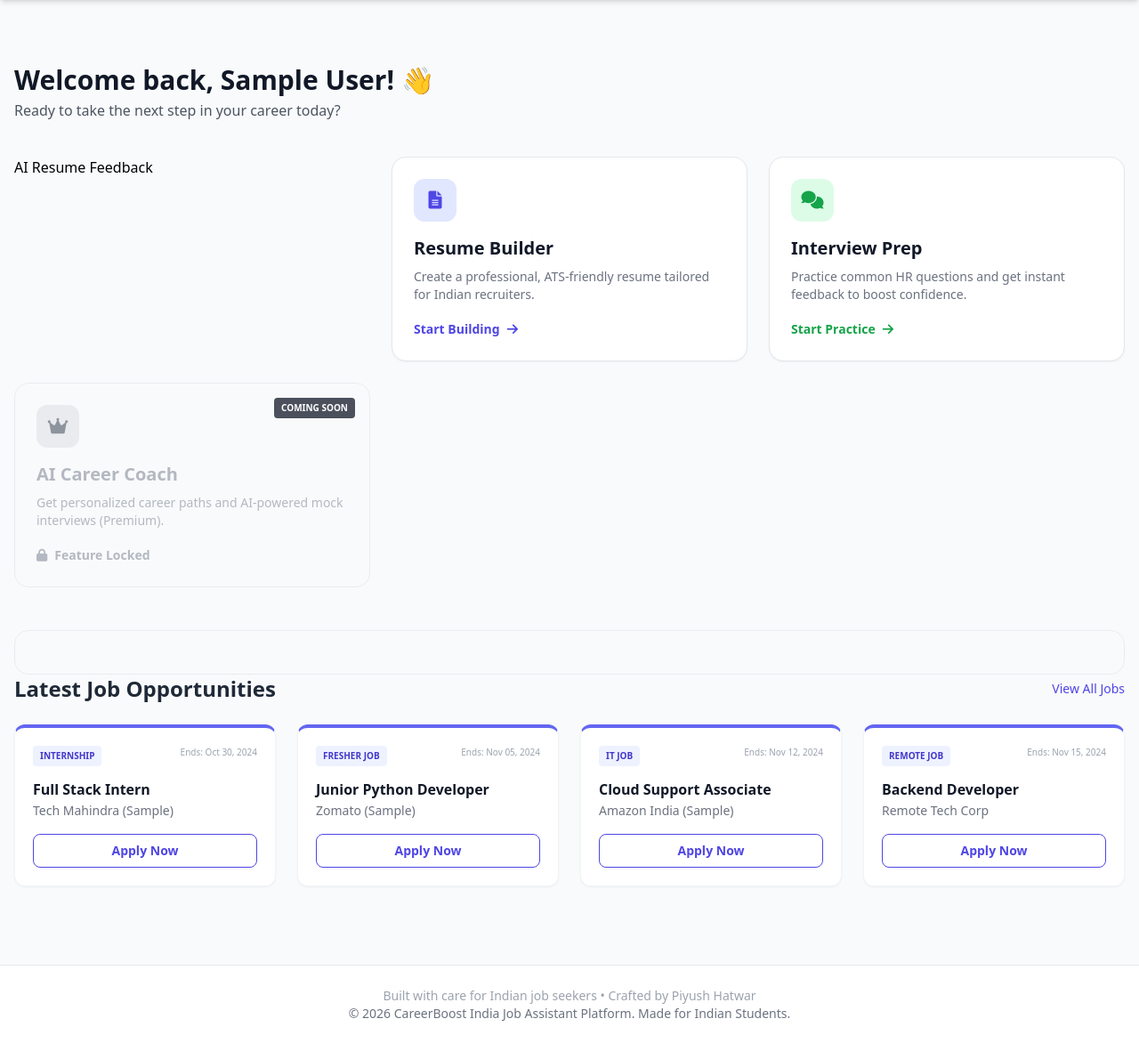
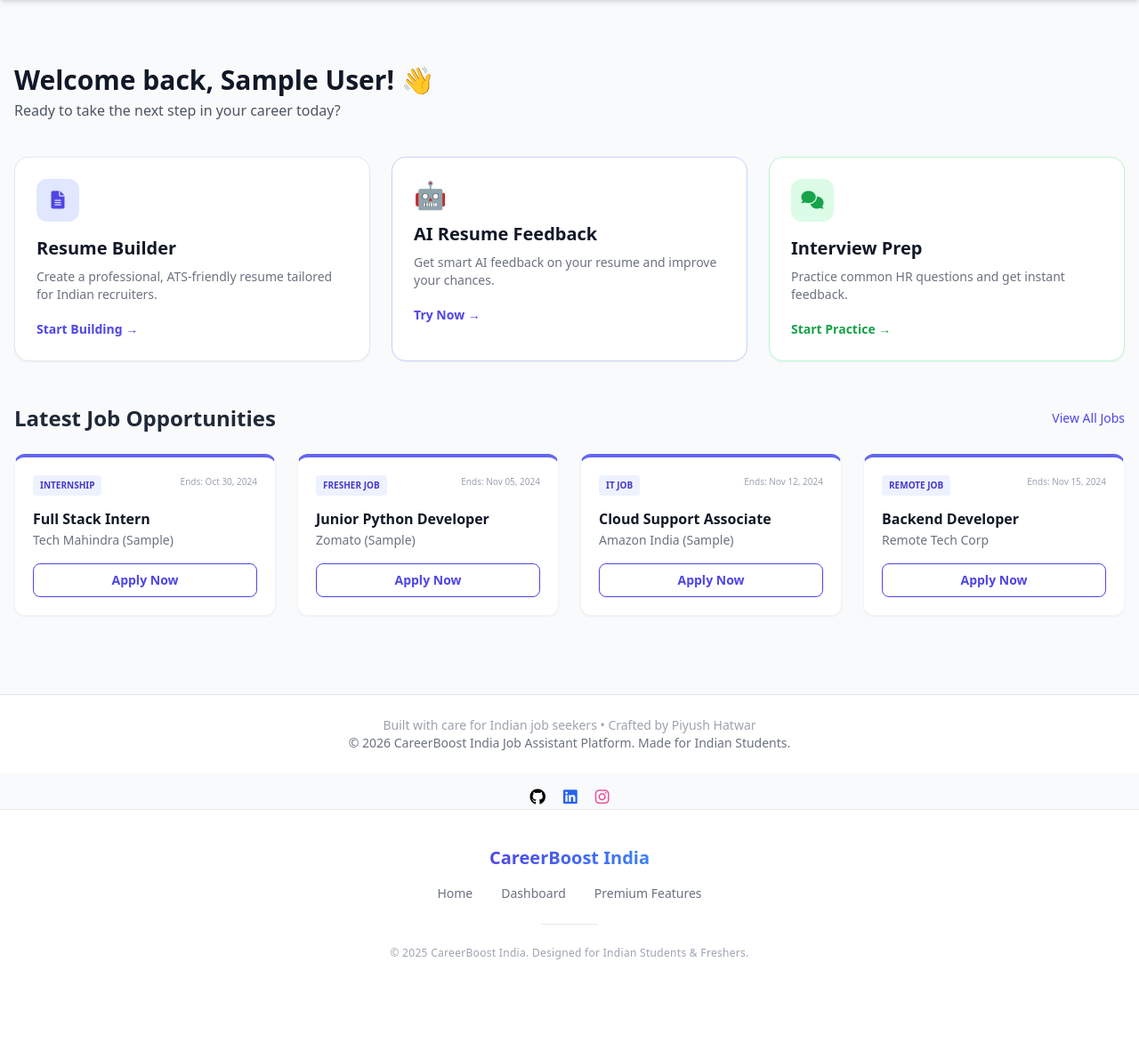
Before and after one commit to student-piyush25/job-assistant-pro, a Flask app: page /dashboard in a window 1280 px wide. Shown: the part 64-1236 px from the top of the page at 89% size. After the commit the page ends 1142 px from the top, so only its background shows below. Run offline with Flask 3, Linux system fonts and the light colour scheme; the visitor is signed in with stand-in values (Sample User, id 1); some libraries are stand-ins or nearby versions.

Commit message:
Fix extra closing tag in dashboard

```diff
--- a/templates/dashboard.html
+++ b/templates/dashboard.html
@@ -12,67 +12,46 @@
     <div class="grid grid-cols-1 md:grid-cols-3 gap-6 mb-12">
 
         <!-- Card 1: Resume Builder -->
-        <a href="/resume/feedback">AI Resume Feedback</a>
+
         <a href="{{ url_for('resume.build_resume') }}" class="group bg-white border border-gray-200 rounded-2xl p-6 shadow-sm hover:shadow-md hover:border-indigo-300 transition-all duration-300">
-            <div class="w-12 h-12 bg-indigo-100 text-indigo-600 rounded-xl flex items-center justify-center mb-4 group-hover:bg-indigo-600 group-hover:text-white transition-colors">
+        <div class="w-12 h-12 bg-indigo-100 text-indigo-600 rounded-xl flex items-center justify-center mb-4">
             <i class="fas fa-file-alt text-xl"></i>
         </div>
+
         <h3 class="text-xl font-bold text-gray-900 mb-2">Resume Builder</h3>
         <p class="text-gray-500 text-sm mb-4">Create a professional, ATS-friendly resume tailored for Indian recruiters.</p>
-            <span class="text-indigo-600 font-semibold text-sm inline-flex items-center">
-                Start Building <i class="fas fa-arrow-right ml-2 group-hover:ml-3 transition-all"></i>
-            </span>
+
+        <span class="text-indigo-600 font-semibold text-sm">Start Building →</span>
     </a>
-        <!-- Card 2: Interview Practice -->
-        <a href="{{ url_for('interview.practice') }}" class="group bg-white border border-gray-200 rounded-2xl p-6 shadow-sm hover:shadow-md hover:border-indigo-300 transition-all duration-300">
-            <div class="w-12 h-12 bg-green-100 text-green-600 rounded-xl flex items-center justify-center mb-4 group-hover:bg-green-600 group-hover:text-white transition-colors">
+
+    <!-- Card 2: AI Resume Feedback -->
+    <a href="/resume/feedback" class="group bg-white border border-indigo-200 rounded-2xl p-6 shadow-sm hover:shadow-md transition-all duration-300">
+        <div class="text-indigo-600 text-3xl mb-3">🤖</div>
+
+        <h3 class="text-xl font-bold text-gray-900 mb-2">AI Resume Feedback</h3>
+        <p class="text-gray-500 text-sm mb-4">
+            Get smart AI feedback on your resume and improve your chances.
+        </p>
+
+        <span class="text-indigo-600 font-semibold text-sm">Try Now →</span>
+    </a>
+
+    <!-- Card 3: Interview Prep -->
+    <a href="/interview" class="group bg-white border border-green-200 rounded-2xl p-6 shadow-sm hover:shadow-md transition-all duration-300">
+        <div class="w-12 h-12 bg-green-100 text-green-600 rounded-xl flex items-center justify-center mb-4">
             <i class="fas fa-comments text-xl"></i>
         </div>
+
         <h3 class="text-xl font-bold text-gray-900 mb-2">Interview Prep</h3>
-            <p class="text-gray-500 text-sm mb-4">Practice common HR questions and get instant feedback to boost confidence.</p>
-            <span class="text-green-600 font-semibold text-sm inline-flex items-center">
-                Start Practice <i class="fas fa-arrow-right ml-2 group-hover:ml-3 transition-all"></i>
-            </span>
+        <p class="text-gray-500 text-sm mb-4">
+            Practice common HR questions and get instant feedback.
+        </p>
+
+        <span class="text-green-600 font-semibold text-sm">Start Practice →</span>
     </a>
 
-        {% if current_user.is_authenticated and current_user.is_premium %}
-<span style="background:gold; padding:2px 6px; border-radius:5px; font-size:12px;">
-    PREMIUM
-</span>
-{% endif %}
+</div>
 
-        <!-- Card 3: Premium Tools -->
-        {% if current_user.is_authenticated and current_user.is_premium %}
-<div class="relative bg-white border border-indigo-200 rounded-2xl p-6 shadow-sm">
-    <div class="absolute top-4 right-4 bg-indigo-600 text-white text-[10px] uppercase font-bold px-2 py-1 rounded">
-        Premium Active
-    </div>
-    <div class="w-12 h-12 bg-indigo-100 text-indigo-600 rounded-xl flex items-center justify-center mb-4">
-        <i class="fas fa-crown text-xl"></i>
-    </div>
-    <h3 class="text-xl font-bold text-gray-900 mb-2">AI Career Coach</h3>
-    <p class="text-gray-500 text-sm mb-4">Premium tools unlocked.</p>
-    <span class="text-indigo-600 font-semibold text-sm">Ready</span>
-</div>
-{% else %}
-<a href="{{ url_for('main.premium') }}" class="relative bg-gray-50 border border-gray-200 rounded-2xl p-6 opacity-75 overflow-hidden block">
-
-    <div class="absolute top-4 right-4 bg-gray-900 text-white text-[10px] uppercase font-bold px-2 py-1 rounded">
-        Coming Soon
-    </div>
-    <div class="w-12 h-12 bg-gray-200 text-gray-500 rounded-xl flex items-center justify-center mb-4">
-        <i class="fas fa-crown text-xl"></i>
-    </div>
-    <h3 class="text-xl font-bold text-gray-400 mb-2">AI Career Coach</h3>
-    <p class="text-gray-400 text-sm mb-4">Get personalized career paths and AI-powered mock interviews (Premium).</p>
-    <span class="text-gray-400 font-semibold text-sm inline-flex items-center cursor-not-allowed">
-        <i class="fas fa-lock mr-2"></i> Feature Locked
-    </span>
-</div>
-{% endif %}
-
-
-    </a>
     <!-- Job Opportunities Section -->
     <div class="mb-6 flex items-center justify-between">
         <h3 class="text-2xl font-bold text-gray-800">Latest Job Opportunities</h3>
```
Lines whose indentation alone changed are shown as unchanged.
